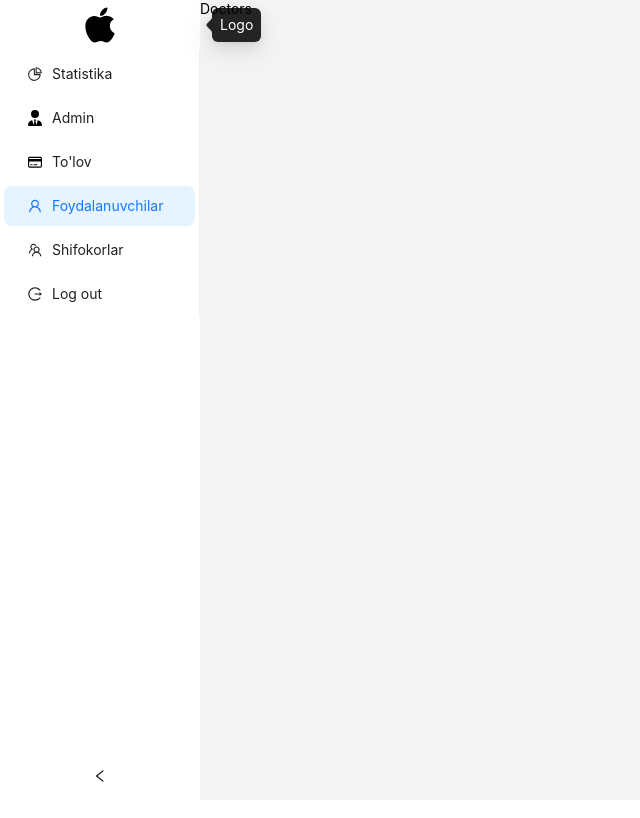
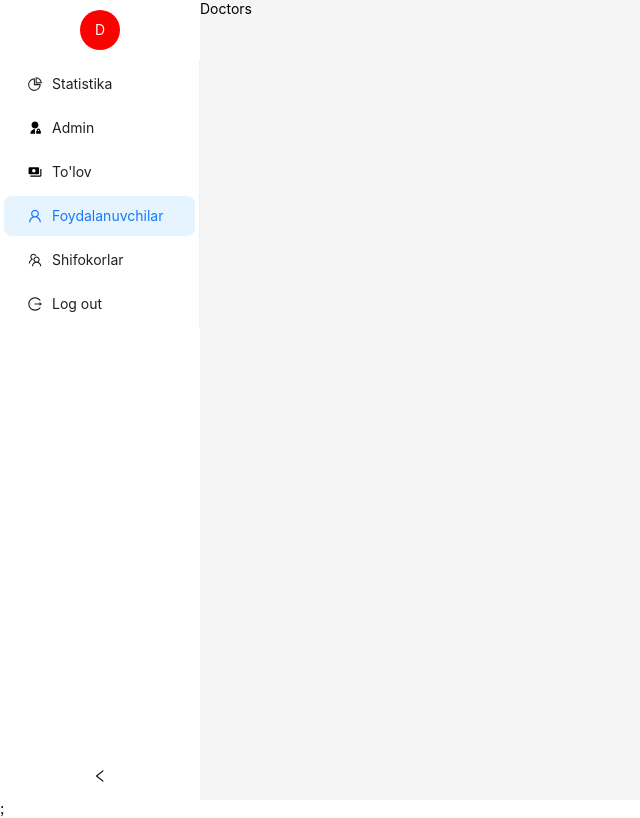
Before and after one commit to davronkhamdamov/CRM, a React (Vite) app: page /doctors in a window 1280 px wide. Shown: the whole page, without its empty margins (0-640 px from the left). Built offline with nearby package versions, Linux system fonts and the light colour scheme.

Commit message:
added use context

```diff
--- a/package.json
+++ b/package.json
@@ -14,6 +14,7 @@
         "qs": "^6.11.2",
         "react": "^18.2.0",
         "react-dom": "^18.2.0",
+        "react-icons": "^5.0.1",
         "react-router-dom": "^6.22.2"
     },
     "devDependencies": {
--- a/src/App.tsx
+++ b/src/App.tsx
@@ -1,7 +1,37 @@
 import { RouterProvider } from "react-router-dom";
 import route from "./router/route";
+import { createContext, useEffect, useState } from "react";
+import { themeMode } from "./types/type";
+
+export const ThemeProvider = createContext<{
+    theme: themeMode;
+    setTheme: (i: themeMode) => void;
+}>({
+    theme: "light",
+    setTheme: (i): void => {
+        i;
+    },
+});
 
 const App = () => {
-    return <RouterProvider router={route} />;
+    const getCurrentTheme = () =>
+        window.matchMedia("(prefers-color-scheme: dark)").matches;
+    const [theme, setTheme] = useState<themeMode>("light");
+    useEffect(() => {
+        const storedTheme = localStorage.getItem("theme");
+        if (storedTheme === "system") {
+            setTheme(getCurrentTheme() ? "dark" : "light");
+        } else if (storedTheme === "dark" || storedTheme === "light") {
+            setTheme(storedTheme);
+        } else {
+            setTheme("light");
+            localStorage.setItem("theme", "light");
+        }
+    }, [theme]);
+    return (
+        <ThemeProvider.Provider value={{ theme, setTheme }}>
+            <RouterProvider router={route} />;
+        </ThemeProvider.Provider>
+    );
 };
 export default App;
--- /dev/null
+++ b/src/components/ProfileAvatar.tsx
@@ -0,0 +1,73 @@
+import React, { useContext } from "react";
+import type { MenuProps } from "antd";
+import { Avatar, Dropdown, Space } from "antd";
+import { MdDevices, MdOutlineDarkMode } from "react-icons/md";
+import { CiLight } from "react-icons/ci";
+import { ThemeProvider } from "../App";
+
+const ProfileAvatar: React.FC = () => {
+    const { setTheme, theme } = useContext(ThemeProvider);
+
+    const items: MenuProps["items"] = [
+        {
+            label: <a href="/profile">Profile</a>,
+            key: "0",
+        },
+        {
+            label: <a>Mode</a>,
+            key: "1",
+            theme: "light" === theme || "dark" === theme ? theme : "dark",
+            onClick: (e) => {
+                if (e.key === "light" || e.key === "dark") {
+                    localStorage.setItem("theme", e.key);
+                    setTheme(e.key);
+                }
+            },
+            children: [
+                {
+                    key: "light",
+                    label: "Yorug mavzu",
+                    icon: <CiLight />,
+                },
+                {
+                    key: "dark",
+                    label: "Tungi mavzu",
+                    icon: <MdOutlineDarkMode />,
+                },
+                {
+                    type: "divider",
+                },
+                {
+                    key: "system",
+                    label: "Sistema mavzusi",
+                    icon: <MdDevices />,
+                },
+            ],
+        },
+    ];
+
+    return (
+        <Dropdown
+            menu={{ items, selectable: true, defaultSelectedKeys: [theme] }}
+            trigger={["click"]}
+            placement="bottomRight"
+        >
+            <a onClick={(e) => e.preventDefault()}>
+                <Space>
+                    <Avatar
+                        style={{
+                            backgroundColor: "red",
+                            verticalAlign: "middle",
+                        }}
+                        size="large"
+                        gap={3}
+                    >
+                        D
+                    </Avatar>
+                </Space>
+            </a>
+        </Dropdown>
+    );
+};
+
+export default ProfileAvatar;
--- a/src/index.css
+++ b/src/index.css
@@ -9,4 +9,5 @@
     height: 50px;
     display: flex;
     justify-content: center;
+    margin: 20px 0;
 }
--- a/src/layout/RootLayout.tsx
+++ b/src/layout/RootLayout.tsx
@@ -1,14 +1,18 @@
-import { useEffect, useState } from "react";
+import { useContext, useEffect, useState } from "react";
 import {
     LogoutOutlined,
     PieChartOutlined,
     TeamOutlined,
     UserOutlined,
 } from "@ant-design/icons";
-import { Layout, Menu, Tooltip } from "antd";
+import { Flex, Layout, Menu } from "antd";
 
 import { Outlet, useNavigate } from "react-router-dom";
 import { JSX } from "react/jsx-runtime";
+import ProfileAvatar from "../components/ProfileAvatar";
+import { RiAdminFill } from "react-icons/ri";
+import { MdPayments } from "react-icons/md";
+import { ThemeProvider } from "../App";
 
 const { Sider } = Layout;
 
@@ -21,50 +25,21 @@ function getItem(label: string, key: string, icon: JSX.Element) {
 }
 
 const RootLayout = () => {
-    const getCurrentTheme = () =>
-        window.matchMedia("(prefers-color-scheme: dark)").matches;
-
-    let [themeMode, setThemeMode] = useState<"light" | "dark">("light");
+    const { theme } = useContext(ThemeProvider);
+    const navigate = useNavigate();
     const [collapsed, setCollapsed] = useState(false);
-    const navigate = useNavigate();
-
-    useEffect(() => {
-        const storedTheme = localStorage.getItem("theme");
-        if (storedTheme === "system") {
-            setThemeMode(getCurrentTheme() ? "dark" : "light");
-        } else if (storedTheme === "dark" || storedTheme === "light") {
-            setThemeMode(storedTheme);
-        } else {
-            setThemeMode("light");
-            localStorage.setItem("theme", "light");
-        }
-    }, [themeMode]);
 
     const items = [
         getItem("Statistika", "statistic", <PieChartOutlined />),
         getItem(
             "Admin",
             "admin",
-            <svg
-                xmlns="http://www.w3.org/2000/svg"
-                viewBox="0 0 448 512"
-                fill={themeMode === "dark" ? "#f2f2f2" : "#000"}
-                width={14}
-            >
-                <path d="M96 128a128 128 0 1 0 256 0A128 128 0 1 0 96 128zm94.5 200.2l18.6 31L175.8 483.1l-36-146.9c-2-8.1-9.8-13.4-17.9-11.3C51.9 342.4 0 405.8 0 481.3c0 17 13.8 30.7 30.7 30.7H162.5c0 0 0 0 .1 0H168 280h5.5c0 0 0 0 .1 0H417.3c17 0 30.7-13.8 30.7-30.7c0-75.5-51.9-138.9-121.9-156.4c-8.1-2-15.9 3.3-17.9 11.3l-36 146.9L238.9 359.2l18.6-31c6.4-10.7-1.3-24.2-13.7-24.2H224 204.3c-12.4 0-20.1 13.6-13.7 24.2z" />
-            </svg>
+            <RiAdminFill color={theme === "dark" ? "#f2f2f2" : "#000"} />
         ),
         getItem(
             "To'lov",
             "payment",
-            <svg
-                xmlns="http://www.w3.org/2000/svg"
-                viewBox="0 0 576 512"
-                fill={themeMode === "dark" ? "#f2f2f2" : "#000"}
-                width={14}
-            >
-                <path d="M512 80c8.8 0 16 7.2 16 16v32H48V96c0-8.8 7.2-16 16-16H512zm16 144V416c0 8.8-7.2 16-16 16H64c-8.8 0-16-7.2-16-16V224H528zM64 32C28.7 32 0 60.7 0 96V416c0 35.3 28.7 64 64 64H512c35.3 0 64-28.7 64-64V96c0-35.3-28.7-64-64-64H64zm56 304c-13.3 0-24 10.7-24 24s10.7 24 24 24h48c13.3 0 24-10.7 24-24s-10.7-24-24-24H120zm128 0c-13.3 0-24 10.7-24 24s10.7 24 24 24H360c13.3 0 24-10.7 24-24s-10.7-24-24-24H248z" />
-            </svg>
+            <MdPayments color={theme === "dark" ? "#f2f2f2" : "#000"} />
         ),
         getItem("Foydalanuvchilar", "patient", <UserOutlined />),
         getItem("Shifokorlar", "doctors", <TeamOutlined />),
@@ -75,7 +50,7 @@ const RootLayout = () => {
         <Layout hasSider>
             <Sider
                 breakpoint="lg"
-                theme={themeMode}
+                theme={"light" === theme || "dark" === theme ? theme : "dark"}
                 collapsible
                 collapsed={collapsed}
                 onCollapse={(value) => setCollapsed(value)}
@@ -83,20 +58,17 @@ const RootLayout = () => {
                     height: "100vh",
                 }}
             >
-                <Tooltip placement="right" title="Logo">
-                    <div className="demo-logo">
-                        <svg
-                            xmlns="http://www.w3.org/2000/svg"
-                            width={30}
-                            fill={themeMode === "dark" ? "#f2f2f2" : "#000"}
-                            viewBox="0 0 384 512"
-                        >
-                            <path d="M318.7 268.7c-.2-36.7 16.4-64.4 50-84.8-18.8-26.9-47.2-41.7-84.7-44.6-35.5-2.8-74.3 20.7-88.5 20.7-15 0-49.4-19.7-76.4-19.7C63.3 141.2 4 184.8 4 273.5q0 39.3 14.4 81.2c12.8 36.7 59 126.7 107.2 125.2 25.2-.6 43-17.9 75.8-17.9 31.8 0 48.3 17.9 76.4 17.9 48.6-.7 90.4-82.5 102.6-119.3-65.2-30.7-61.7-90-61.7-91.9zm-56.6-164.2c27.3-32.4 24.8-61.9 24-72.5-24.1 1.4-52 16.4-67.9 34.9-17.5 19.8-27.8 44.3-25.6 71.9 26.1 2 49.9-11.4 69.5-34.3z" />
-                        </svg>
-                    </div>
-                </Tooltip>
+                <Flex
+                    align="center"
+                    justify="center"
+                    style={{ height: "60px" }}
+                >
+                    <ProfileAvatar />
+                </Flex>
                 <Menu
-                    theme={themeMode}
+                    theme={
+                        "light" === theme || "dark" === theme ? theme : "dark"
+                    }
                     mode="inline"
                     defaultSelectedKeys={["patient"]}
                     items={items}
--- a/src/types/type.tsx
+++ b/src/types/type.tsx
@@ -23,3 +23,4 @@ export interface DataType {
         uuid: string;
     };
 }
+export type themeMode = "light" | "dark" | "system";
```
Also changed, not shown: src/pages/Bemorlar.tsx (+0 -31 lines), 1 other file (tests, documents, lock files or other folders).
